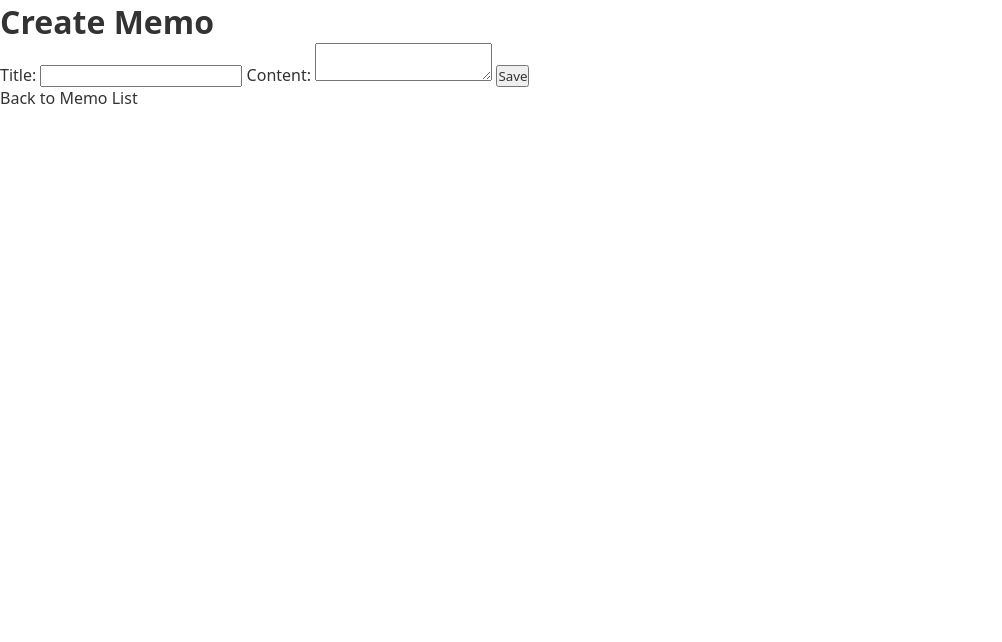
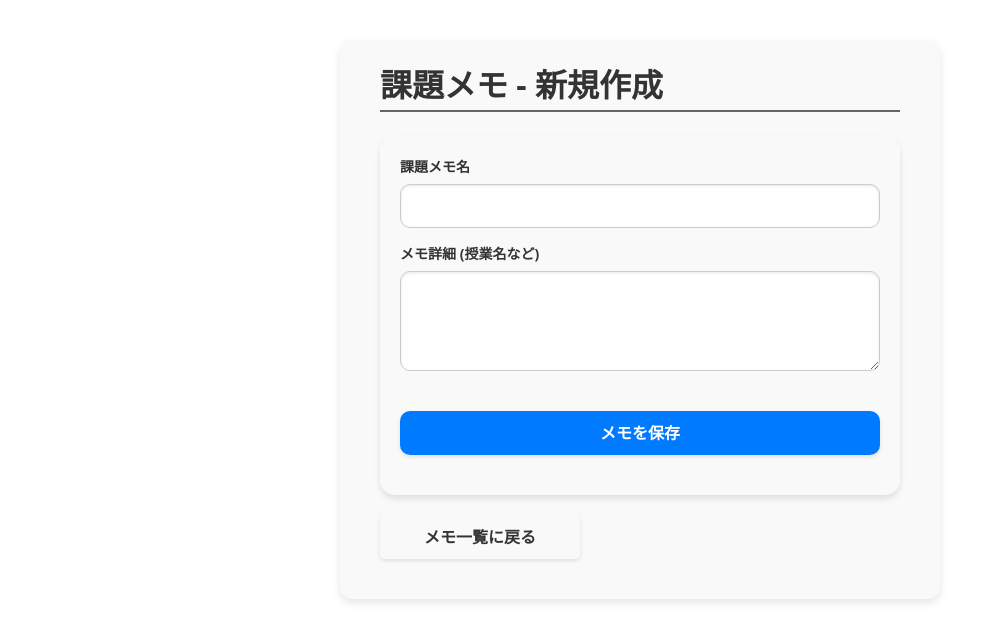
Before and after one commit to urassh/docker-flask-app, a Flask app: page /create in a window 1280 px wide. Shown: the top 642 px of the page, without its empty margins (0-1002 px from the left). Run offline with Flask 3, Linux system fonts and the light colour scheme.

Commit message:
feat: create_memo

```diff
--- /dev/null
+++ b/app/static/css/create_memo.css
@@ -0,0 +1,68 @@
+#create_memo {
+    .button {
+        margin: 20px 0;
+    }
+
+    form {
+        margin: 0 auto;
+        padding: 20px;
+        background-color: #f9f9f9;
+        border-radius: 15px;
+        box-shadow: 0 4px 6px rgba(0, 0, 0, 0.1);
+    }
+
+    form label {
+        display: block;
+        margin-bottom: 8px;
+        font-size: 14px;
+        font-weight: 600;
+    }
+
+    form textarea {
+        resize: vertical;
+        min-height: 100px;
+    }
+
+    form input[type="text"],
+    form textarea {
+        width: 100%;
+        padding: 10px;
+        margin-bottom: 15px;
+        border: 1px solid #ccc;
+        border-radius: 10px;
+        font-size: 16px;
+        font-family: inherit;
+        background-color: #fff;
+        box-shadow: inset 0 1px 3px rgba(0, 0, 0, 0.1);
+        transition: border-color 0.2s, box-shadow 0.2s;
+    }
+
+    form input[type="text"]:focus,
+    form textarea:focus {
+        border-color: #007aff;
+        box-shadow: 0 0 5px rgba(0, 122, 255, 0.5);
+        outline: none;
+    }
+
+    form button {
+        display: inline-block;
+        width: 100%;
+        border: none;
+        border-radius: 10px;
+        background-color: #007aff;
+        color: white;
+        font-size: 16px;
+        font-weight: bold;
+        text-align: center;
+        cursor: pointer;
+        transition: background-color 0.2s;
+    }
+
+    form button:hover {
+        background-color: #005bb5;
+    }
+
+    form button:active {
+        background-color: #003e8f;
+    }
+}
--- a/app/static/css/index.css
+++ b/app/static/css/index.css
@@ -16,6 +16,7 @@
         margin-top: 20px;
         margin-bottom: 30px;
         background-image: linear-gradient(-180deg, #00D775, #00BD68);
+        color: #FFF;
     }
 
     .button:hover {
--- a/app/static/css/styles.css
+++ b/app/static/css/styles.css
@@ -15,6 +15,16 @@ ul {
     list-style-type: none;
 }
 
+textarea {
+    -webkit-appearance: none;
+    -moz-appearance: none;
+    appearance: none;
+    resize: none;
+    padding: 0;
+    border: 0;
+    background: transparent;
+}
+
 /* common css */
 .container {
     margin: 40px auto;
@@ -29,7 +39,6 @@ ul {
   background-color: initial;
   border-radius: 5px;
   box-shadow: rgba(0, 0, 0, 0.1) 0 2px 4px;
-  color: #FFFFFF;
   cursor: pointer;
   display: inline-block;
   height: 44px;
--- a/app/templates/create_memo.html
+++ b/app/templates/create_memo.html
@@ -5,16 +5,19 @@
     <meta name="viewport" content="width=device-width, initial-scale=1.0">
     <title>大学の課題 メモる君 - 新規作成</title>
     <link rel="stylesheet" href="{{ url_for('static', filename='css/styles.css') }}">
+    <link rel="stylesheet" href="{{ url_for('static', filename='css/create_memo.css') }}">
 </head>
 <body>
-    <h1>Create Memo</h1>
-    <form method="POST">
-        <label for="title">Title:</label>
-        <input type="text" id="title" name="title" required>
-        <label for="content">Content:</label>
-        <textarea id="content" name="content" required></textarea>
-        <button type="submit">Save</button>
-    </form>
-    <a href="{{ url_for('index') }}">Back to Memo List</a>
+    <div id="create_memo" class="container">
+        <h1 class="title-border">課題メモ - 新規作成</h1>
+        <form method="POST">
+            <label for="title">課題メモ名</label>
+            <input type="text" id="title" name="title" required>
+            <label for="content">メモ詳細 (授業名など)</label>
+            <textarea id="content" name="content" required></textarea>
+            <button type="submit" class="button">メモを保存</button>
+        </form>
+        <a href="{{ url_for('index') }}" class="button">メモ一覧に戻る</a>
+    </div>
 </body>
 </html>
```
